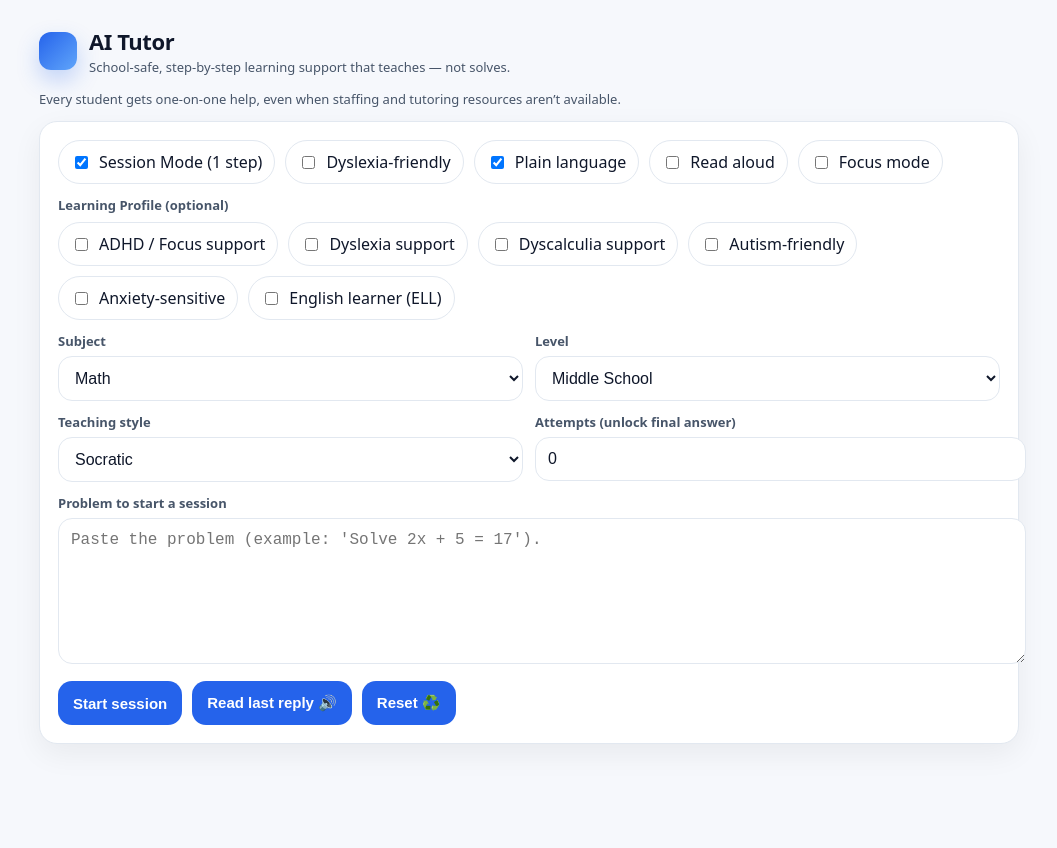
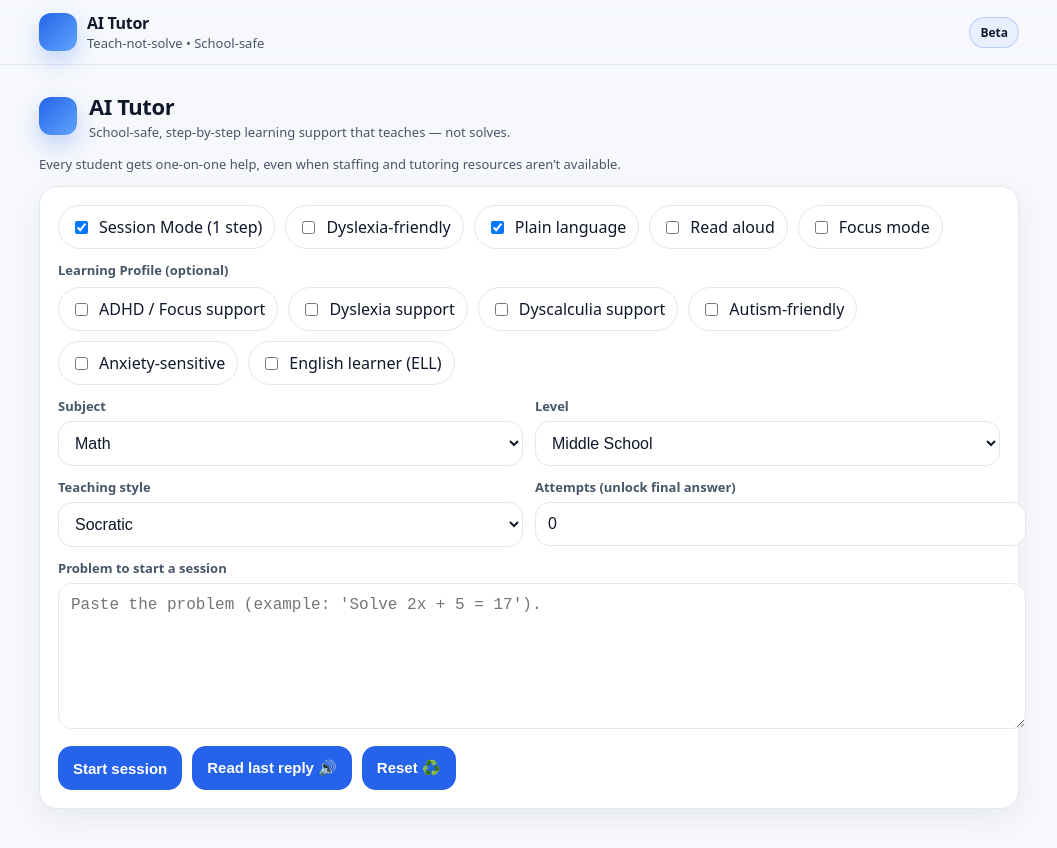
Before and after one commit to davidcogill1011-code/ai-tutor-turnkey, a Next.js app: page / in a window 1280 px wide. Shown: the whole page, without its empty margins (111-1168 px from the left). Before the commit the page ends 800 px from the top, so only its background shows below. Built offline with nearby package versions, Linux system fonts and the light colour scheme.

Commit message:
Refactor return statement and update JSX structure

```diff
--- a/app/page.js
+++ b/app/page.js
@@ -129,8 +129,23 @@ export default function Page() {
 
   const inActiveSession = sessionMode && history.length > 0;
 
-  return (
+ return (
+  <>
+    <div className="topbar">
+      <div className="topbarInner">
+        <div className="topbarLeft">
+          <div className="logoDot" aria-hidden="true" />
+          <div>
+            <div style={{ fontWeight: 900, letterSpacing: "-0.02em" }}>AI Tutor</div>
+            <div className="small">Teach-not-solve • School-safe</div>
+          </div>
+        </div>
+        <div className="badge">Beta</div>
+      </div>
+    </div>
+
     <div className={`container ${wrapperClass}`}>
+
      <div className="header">
   <div className="brand">
     <div className="logoDot" aria-hidden="true" />
@@ -293,6 +308,7 @@ export default function Page() {
           </>
         )}
       </div>
-    </div>
-  );
+      </div>
+  </>
+);
 }
```
